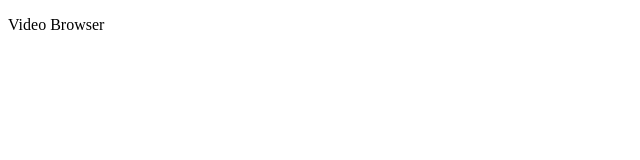
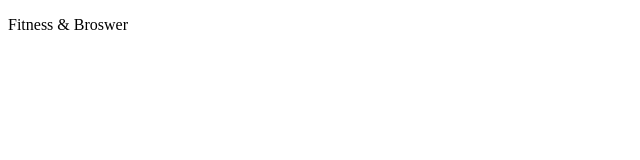
Before and after one commit to ghostmusic401/ghostmusic401.github.io, a plain HTML site: page index.html in a window 1280 px wide. Shown: the full height of the page, 0-640 px from the left. Drawn offline with Linux system fonts and the light colour scheme.

Commit message:
Update index.html

```diff
--- a/index.html
+++ b/index.html
@@ -10,6 +10,6 @@
   </style>
 </head>
 <body>
-  <p>Video Browser</p>
+  <p>Fitness & Broswer</p>
 </body>
 </html>
```
